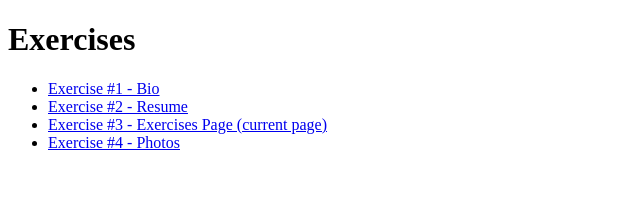
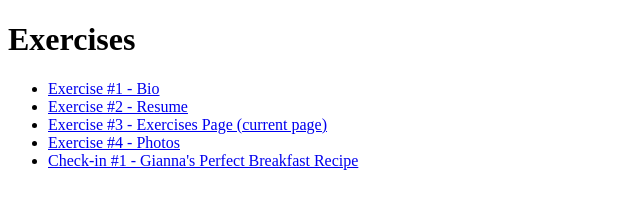
Before and after one commit to giannaleidich/giannaleidich.github.io, a plain HTML site: page exercises/index.html in a window 1280 px wide. Shown: the whole page, without its empty margins (0-640 px from the left). Drawn offline with Linux system fonts and the light colour scheme.

Commit message:
Update index.html

```diff
--- a/exercises/index.html
+++ b/exercises/index.html
@@ -12,6 +12,7 @@
                 <li><a href="./exercise2.html">Exercise #2 - Resume</a></li>
                 <li><a href="./index.html">Exercise #3 - Exercises Page (current page)</a></li>
                 <li><a href="./exercise4.html">Exercise #4 - Photos</a></li>
+                <li><a href="./checkin1.html">Check-in #1 - Gianna's Perfect Breakfast Recipe</a></li>
             </ul>
         </main>
     </body>
```
